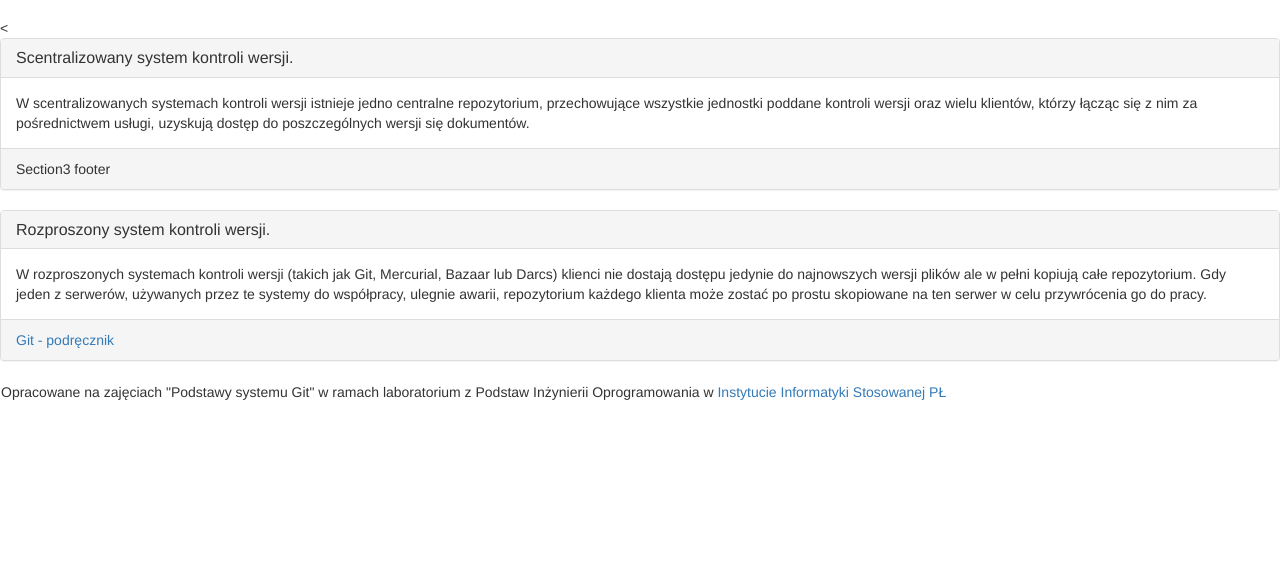
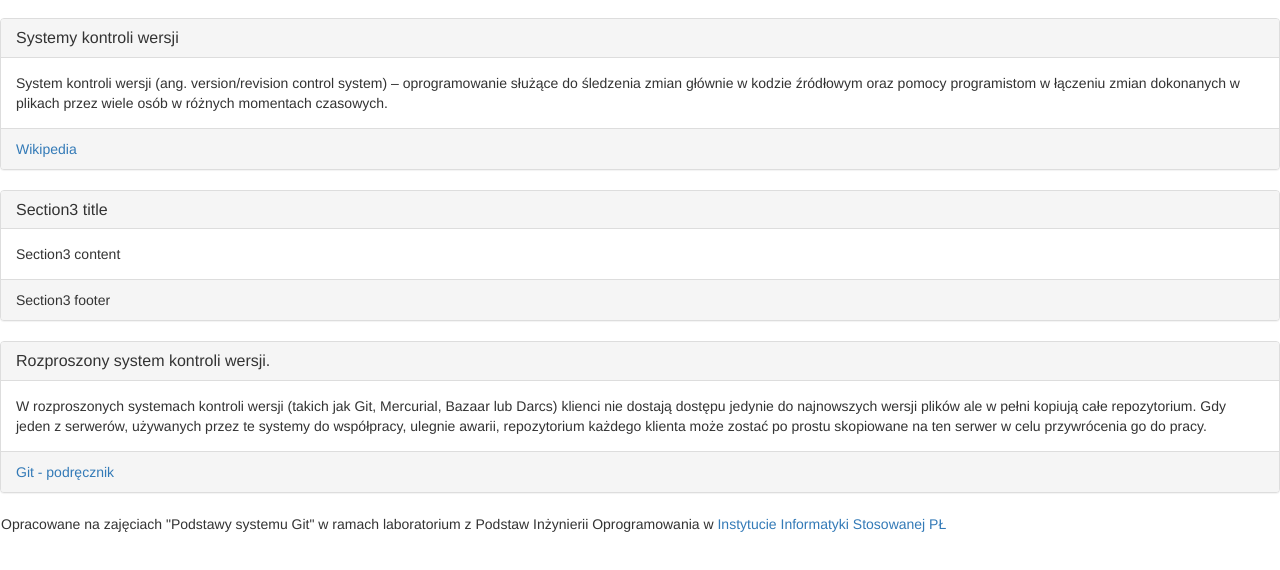
Before and after one commit to pawcioo5/iislabpio_-187846-, a plain HTML site: page index.html in a window 1280 px wide. Shown: the part 54-624 px from the top of the page. Drawn offline with nearby package versions, Linux system fonts and the light colour scheme.

Commit message:
Poprawiony błąd, dodana nowa sekcja

```diff
--- a/index.html
+++ b/index.html
@@ -16,12 +16,23 @@
 				</ul>
 			</div>
 		</nav>
-		<<section id="section3" class="panel panel-default">
+		<section id="section1" class="panel panel-default">
+			<div class="panel-heading">
+	    		<h3 class="panel-title">Systemy kontroli wersji</h3>
+		  	</div>
+	  		<div class="panel-body">
+	    		System kontroli wersji (ang. version/revision control system) – oprogramowanie służące do śledzenia zmian głównie w kodzie źródłowym oraz pomocy programistom w łączeniu zmian dokonanych w plikach przez wiele osób w różnych momentach czasowych.
+	  		</div>
+			<footer class="panel-footer">
+				<a href="http://pl.wikipedia.org/wiki/System_kontroli_wersji">Wikipedia</a>
+			</footer>
+		</section>
+		<section id="section3" class="panel panel-default">
 		<div class="panel-heading">
-    		<h3 class="panel-title">Scentralizowany system kontroli wersji.</h3>
+    		<h3 class="panel-title">Section3 title</h3>
   		</div>
   		<div class="panel-body">
-	    	W scentralizowanych systemach kontroli wersji istnieje jedno centralne repozytorium, przechowujące wszystkie jednostki poddane kontroli wersji oraz wielu klientów, którzy łącząc się z nim za pośrednictwem usługi, uzyskują dostęp do poszczególnych wersji się dokumentów.
+	    	Section3 content
 	  	</div>
 		<footer class="panel-footer">
 			Section3 footer
```
